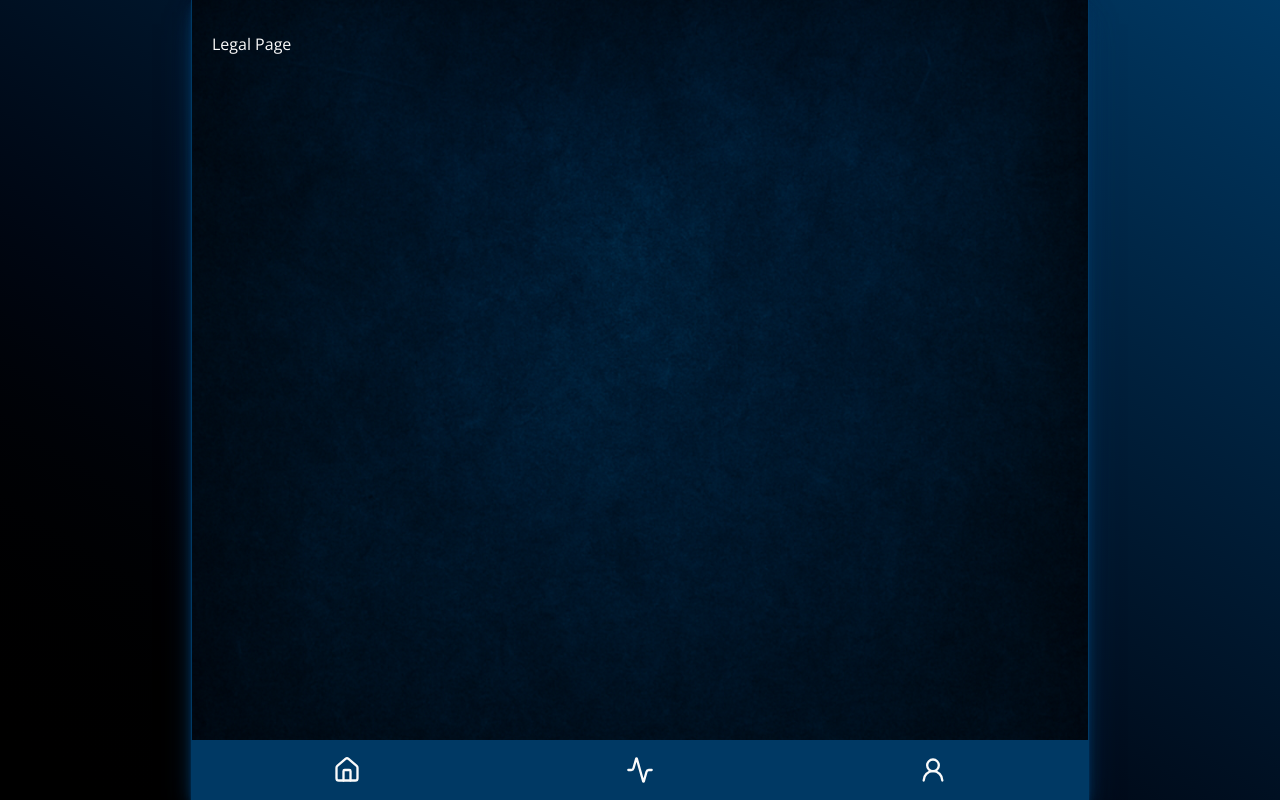
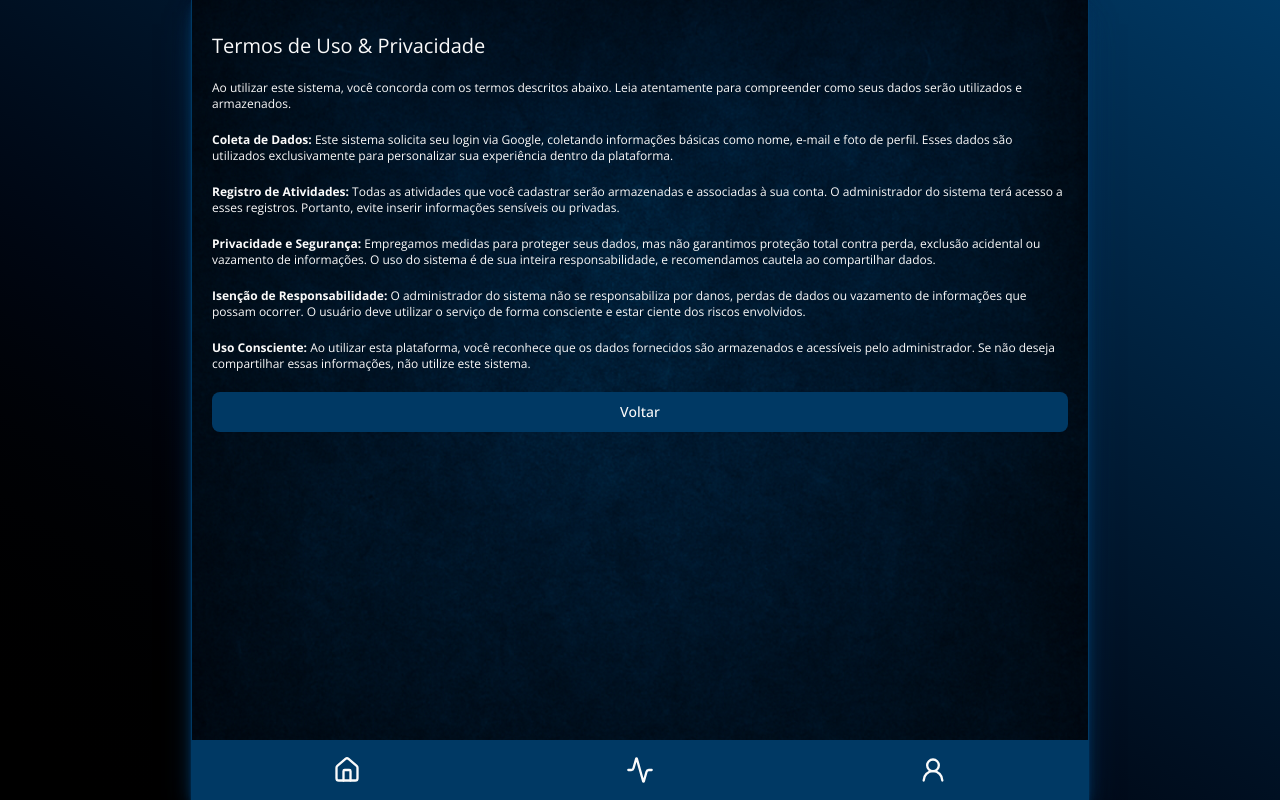
Before and after one commit to KevinWillyan456/purchaseway-time-flow, a Next.js app: page /legal in a window 1280 px wide. Built offline with nearby package versions, Linux system fonts and the light colour scheme.

Commit message:
feat: implementar página de termos de uso, refatorar importações do Container e adicionar novos componentes de tipografia

```diff
--- a/src/app/(public)/activities/page.tsx
+++ b/src/app/(public)/activities/page.tsx
@@ -1,4 +1,4 @@
-import Container from '@/app/_components/Container'
+import { Container } from '@/app/_components/Container'
 
 export default function Home() {
   return (
--- a/src/app/(public)/home/page.tsx
+++ b/src/app/(public)/home/page.tsx
@@ -1,4 +1,4 @@
-import Container from '@/app/_components/Container'
+import { Container } from '@/app/_components/Container'
 
 export default function Home() {
   return (
--- a/src/app/(public)/legal/page.tsx
+++ b/src/app/(public)/legal/page.tsx
@@ -1,9 +1,67 @@
-import Container from '@/app/_components/Container'
+'use client'
+
+import { Container } from '@/app/_components/Container'
+import { Paragraph, Title } from '@/app/_components/Typography'
+import { Button } from '@/app/_components/ui/button'
+import { useRouter } from 'next/navigation'
 
 export default function Legal() {
+  const router = useRouter()
+
   return (
     <Container className="animate-fade-in">
-      <h1>Legal Page</h1>
+      <Title>Termos de Uso & Privacidade</Title>
+
+      <Paragraph>
+        Ao utilizar este sistema, você concorda com os termos descritos abaixo.
+        Leia atentamente para compreender como seus dados serão utilizados e
+        armazenados.
+      </Paragraph>
+
+      <Paragraph>
+        <span>Coleta de Dados: </span>
+        Este sistema solicita seu login via Google, coletando informações
+        básicas como nome, e-mail e foto de perfil. Esses dados são utilizados
+        exclusivamente para personalizar sua experiência dentro da plataforma.
+      </Paragraph>
+
+      <Paragraph>
+        <span>Registro de Atividades: </span>
+        Todas as atividades que você cadastrar serão armazenadas e associadas à
+        sua conta. O administrador do sistema terá acesso a esses registros.
+        Portanto, evite inserir informações sensíveis ou privadas.
+      </Paragraph>
+
+      <Paragraph>
+        <span>Privacidade e Segurança: </span>
+        Empregamos medidas para proteger seus dados, mas não garantimos proteção
+        total contra perda, exclusão acidental ou vazamento de informações. O
+        uso do sistema é de sua inteira responsabilidade, e recomendamos cautela
+        ao compartilhar dados.
+      </Paragraph>
+
+      <Paragraph>
+        <span>Isenção de Responsabilidade: </span>O administrador do sistema não
+        se responsabiliza por danos, perdas de dados ou vazamento de informações
+        que possam ocorrer. O usuário deve utilizar o serviço de forma
+        consciente e estar ciente dos riscos envolvidos.
+      </Paragraph>
+
+      <Paragraph>
+        <span>Uso Consciente: </span>
+        Ao utilizar esta plataforma, você reconhece que os dados fornecidos são
+        armazenados e acessíveis pelo administrador. Se não deseja compartilhar
+        essas informações, não utilize este sistema.
+      </Paragraph>
+
+      <Button
+        variant="default"
+        className="w-full"
+        size="lg"
+        onClick={() => router.back()}
+      >
+        Voltar
+      </Button>
     </Container>
   )
 }
--- a/src/app/(public)/profile/page.tsx
+++ b/src/app/(public)/profile/page.tsx
@@ -1,4 +1,4 @@
-import Container from '@/app/_components/Container'
+import { Container } from '@/app/_components/Container'
 
 export default function Home() {
   return (
--- a/src/app/_components/Container.tsx
+++ b/src/app/_components/Container.tsx
@@ -1,5 +1,5 @@
-import Tabs from '@/app/_components/Tabs'
 import { CSSProperties, ReactNode } from 'react'
+import { Tabs } from './Tabs'
 
 interface ContainerProps extends React.HTMLAttributes<HTMLElement> {
   children?: ReactNode
@@ -8,7 +8,7 @@ interface ContainerProps extends React.HTMLAttributes<HTMLElement> {
   tabs?: boolean
 }
 
-export default function Container({
+export function Container({
   children,
   style,
   className,
@@ -18,7 +18,7 @@ export default function Container({
   return (
     <main className="shadow-bg bg-background relative mx-auto h-dvh w-full max-w-4xl bg-[url('/background.png')] bg-cover bg-center">
       <div
-        className={`w-full overflow-y-auto p-5 [&::-webkit-scrollbar]:hidden ${tabs ? 'pt-8' : ''} ${className}`}
+        className={`w-full space-y-5 overflow-y-auto p-5 pt-8 [&::-webkit-scrollbar]:hidden ${className}`}
         style={{
           height: tabs ? 'calc(100dvh - 60px)' : '100dvh',
           ...style
--- a/src/app/_components/Tabs.tsx
+++ b/src/app/_components/Tabs.tsx
@@ -5,7 +5,7 @@ import Link from 'next/link'
 import { usePathname } from 'next/navigation'
 import { ROUTES } from '../_constants/routes'
 
-const Tabs = () => {
+export function Tabs() {
   const pathname = usePathname()
 
   const tabs = [
@@ -31,5 +31,3 @@ const Tabs = () => {
     </div>
   )
 }
-
-export default Tabs
--- /dev/null
+++ b/src/app/_components/Typography.tsx
@@ -0,0 +1,25 @@
+import { HTMLAttributes } from 'react'
+
+export function Title({
+  children,
+  className,
+  ...rest
+}: HTMLAttributes<HTMLHeadingElement>) {
+  return (
+    <h1 className={`text-xl ${className}`} {...rest}>
+      {children}
+    </h1>
+  )
+}
+
+export function Paragraph({
+  children,
+  className,
+  ...rest
+}: HTMLAttributes<HTMLParagraphElement>) {
+  return (
+    <p className={`text-xs [&>span]:font-bold ${className}`} {...rest}>
+      {children}
+    </p>
+  )
+}
--- a/src/app/not-found.tsx
+++ b/src/app/not-found.tsx
@@ -1,4 +1,4 @@
-import Container from '@/app/_components/Container'
+import { Container } from '@/app/_components/Container'
 import Link from 'next/link'
 import { Button } from './_components/ui/button'
 import { Card, CardContent } from './_components/ui/card'
@@ -7,8 +7,11 @@ import { ROUTES } from './_constants/routes'
 export default function NotFound() {
   return (
     <Container
-      className="animate-fade-in flex items-center justify-center pt-5"
+      className="animate-fade-in flex items-center justify-center"
       tabs={false}
+      style={{
+        paddingTop: '20px'
+      }}
     >
       <Card>
         <CardContent className="flex flex-col items-center justify-center text-center">
```
